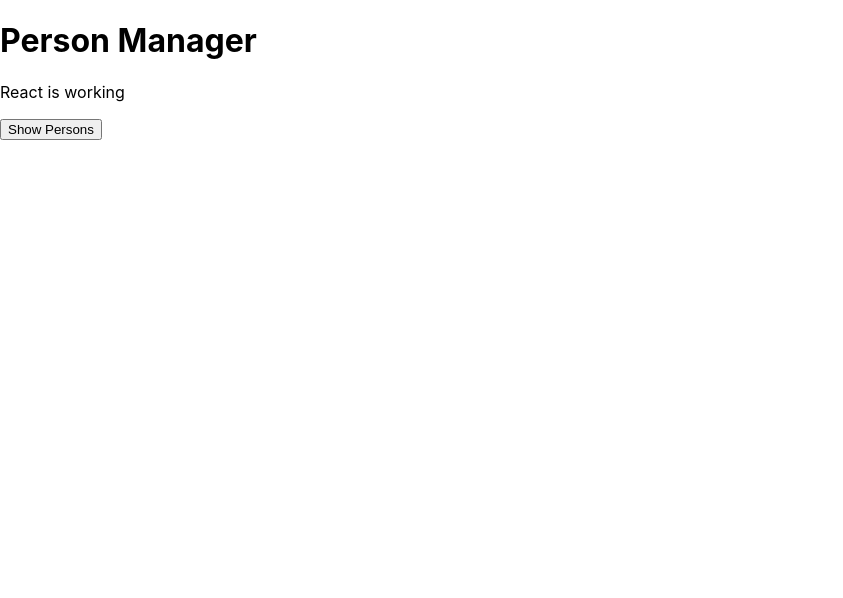
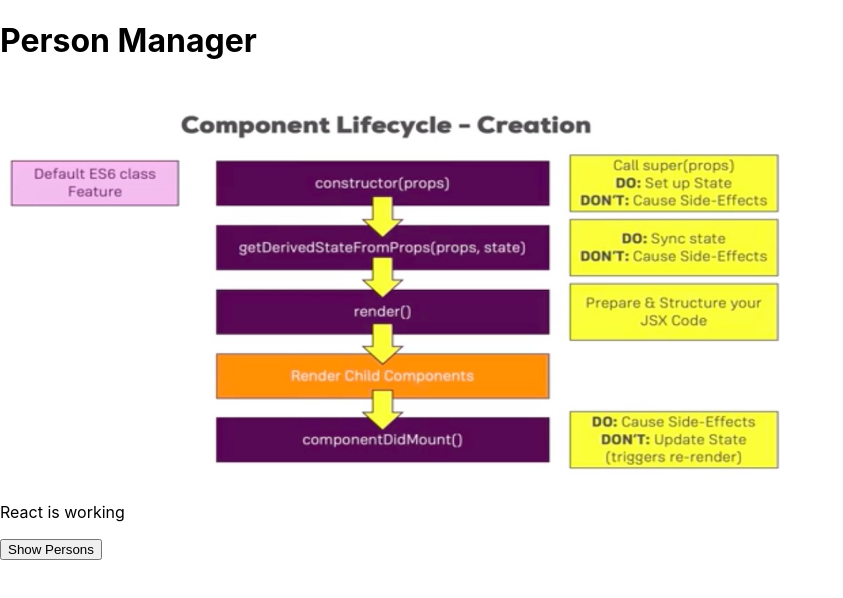
Before and after one commit to jonnyGit81/react-css-module, a React app: page / in a window 1280 px wide. Shown: the top 598 px of the page, without its empty margins (0-843 px from the left). Built offline with nearby package versions, Linux system fonts and the light colour scheme.

Commit message:
commit 2

```diff
--- a/src/components/Cockpit/Cockpit.js
+++ b/src/components/Cockpit/Cockpit.js
@@ -1,4 +1,5 @@
 import cssClasses from "./Cockpit.modules.css";
+import lifeCycleImg from "../../assets/lifecycle_hooks.jpeg";
 
 const cockpit = (props) => {
   let buttonClass = "";
@@ -17,6 +18,12 @@ const cockpit = (props) => {
   return (
     <div className={cssClasses.Cockpit}>
       <h1>{props.appTitle}</h1>
+      <img
+        src={lifeCycleImg}
+        alt="Life Cycle Hooks On Class Component"
+        height="400"
+        width="800"
+      />
       <p className={assignClasses.join(" ")}>React is working</p>
 
       <button className={buttonClass} onClick={props.clicked}>
```
